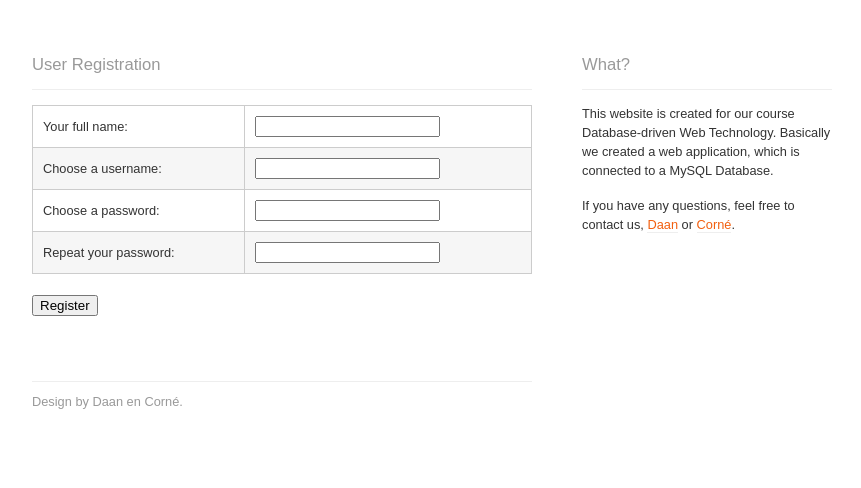
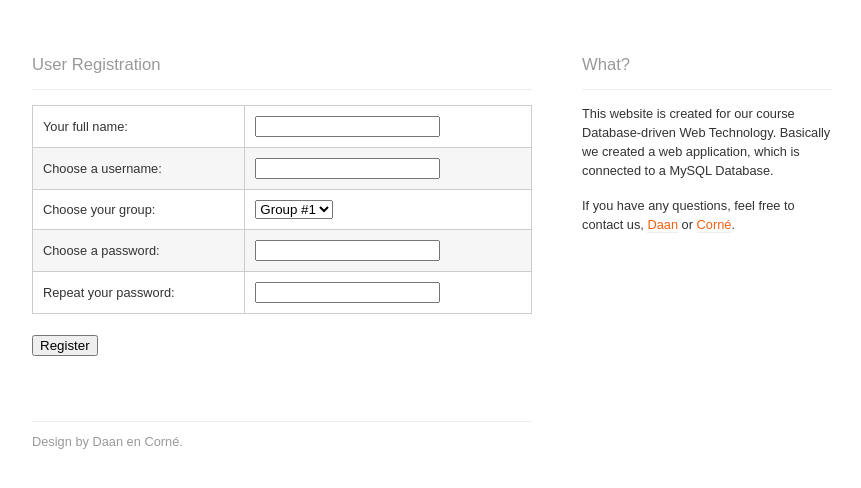
Before and after one commit to daanhd/Database-driven-Web-Technology-Assignment, a PHP site: page /register.php in a window 1280 px wide. Shown: the part 204-692 px from the top of the page, without its empty margins (208-1069 px from the left). Run offline with PHP 8.4, Linux system fonts and the light colour scheme; data that the repository does not hold is empty.

Commit message:
added dropdown for selecting groups in user registration form

```diff
--- a/register.php
+++ b/register.php
@@ -125,6 +125,19 @@ if ($submit)
 			</tr>
 			<tr>
 				<td>
+				Choose your group:
+				</td>
+				<td>
+					<select>
+  						<option>Group #1</option>
+  						<option>Group #2</option>
+  						<option>Group #3</option>
+    					<option>Group #4</option>
+    					<option>Group #5</option>
+					</select>
+				</td>
+			<tr>
+				<td>
 				Choose a password:
 				</td>
 				<td>
```
